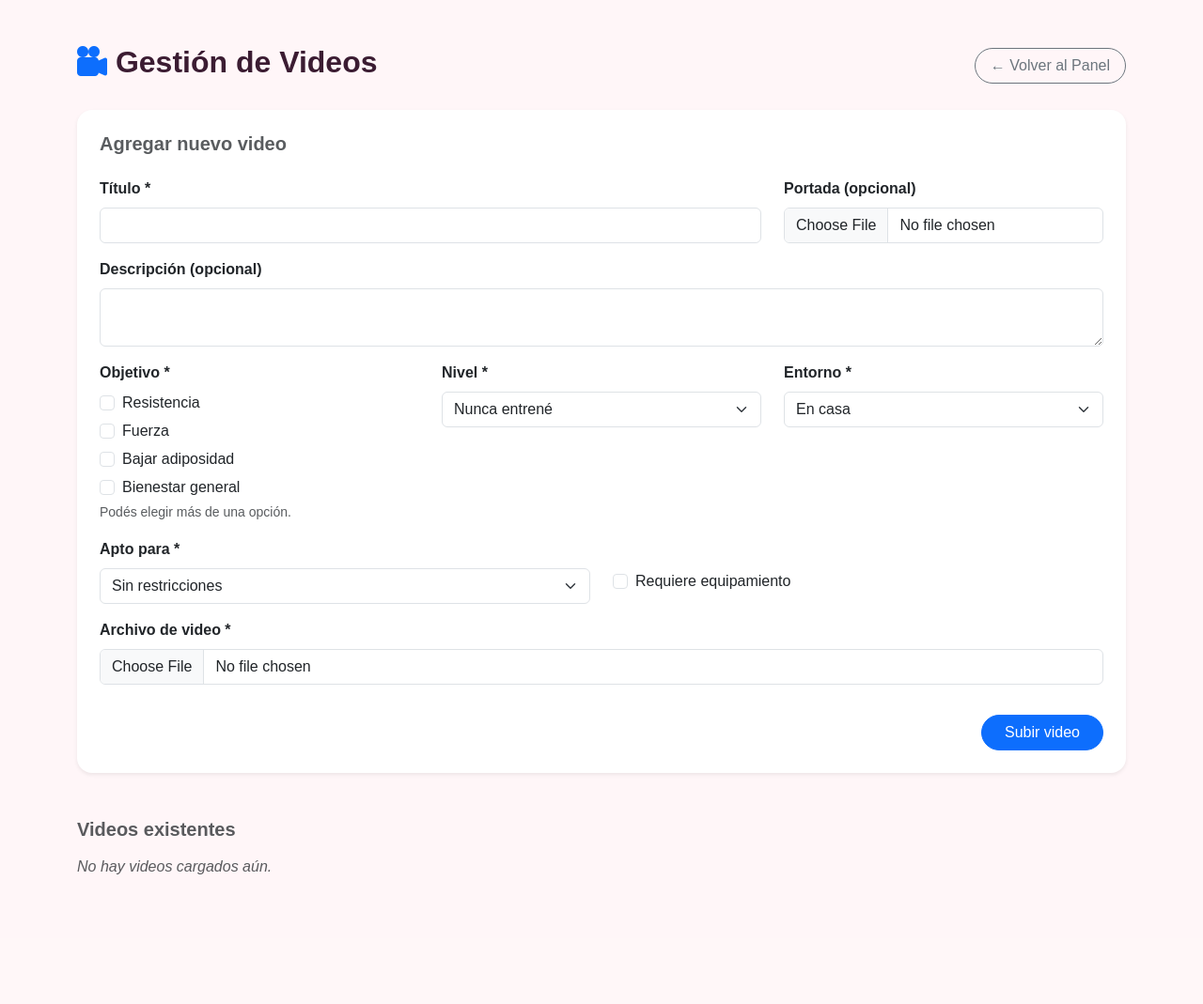
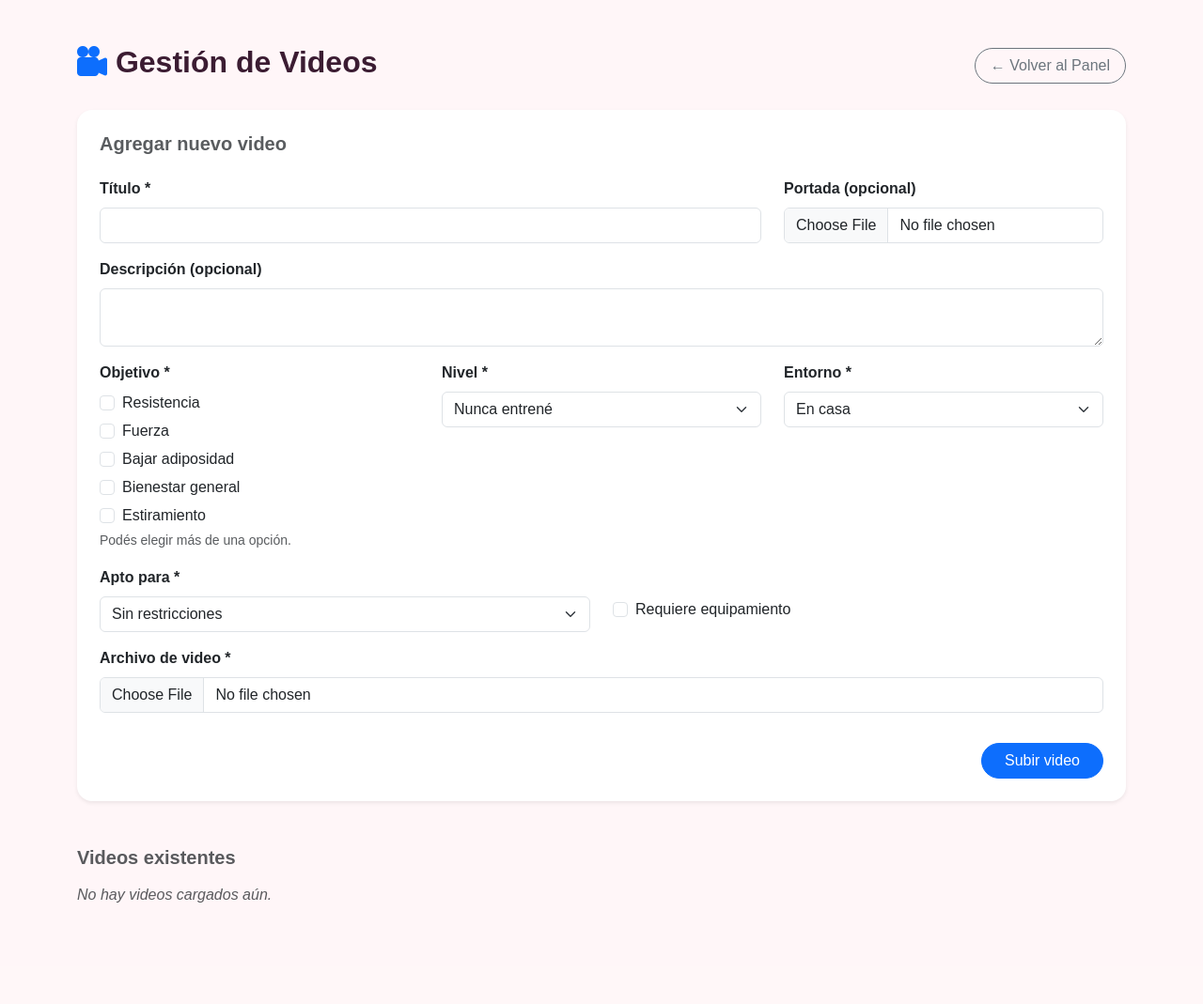
Before and after one commit to Martinacolomboo/DVOLVE, a Django app: page /frontend/admin/videos/ in a window 1280 px wide. Shown: the part 92-1161 px from the top of the page at 94% size. Before the commit the page ends 1023 px from the top, so only its background shows below. Run offline with Django 5.2, Linux system fonts and the light colour scheme; the visitor is signed in with stand-in values (Sample User, id 1); data that the repository does not hold is empty.

Commit message:
Algunos cambios en recetas y videos parte 3

```diff
--- a/frontend/templates/frontend/gestion_recetas.html
+++ b/frontend/templates/frontend/gestion_recetas.html
@@ -51,8 +51,7 @@
                             <option value="fuerza" {% if receta_edit and receta_edit.objetivo == "fuerza" %}selected{% endif %}>Fuerza</option>
                             <option value="adiposidad" {% if receta_edit and receta_edit.objetivo == "adiposidad" %}selected{% endif %}>Bajar adiposidad</option>
                             <option value="bienestar" {% if receta_edit and receta_edit.objetivo == "bienestar" %}selected{% endif %}>Bienestar general</option>
-                            <option value="estiramiento" {% if receta_edit and receta_edit.objetivo == "estiramiento" %}selected{% endif %}>Estiramiento</option>
-                        </select>
+                         </select>
                     </div>
 
                     <div class="d-flex flex-wrap gap-2">
--- a/frontend/templates/frontend/gestion_videos.html
+++ b/frontend/templates/frontend/gestion_videos.html
@@ -77,7 +77,11 @@
                             {% if video_edit and "bienestar" in video_edit.objetivo %}checked{% endif %}>
                             <label class="form-check-label">Bienestar general</label>
                         </div>
-
+                        <div class="form-check">
+                            <input class="form-check-input" type="checkbox" name="objetivo" value="estiramiento"
+                            {% if video_edit and "estiramiento" in video_edit.objetivo %}checked{% endif %}>
+                            <label class="form-check-label">Estiramiento</label>
+                        </div>
                         </div>
 
 
```
